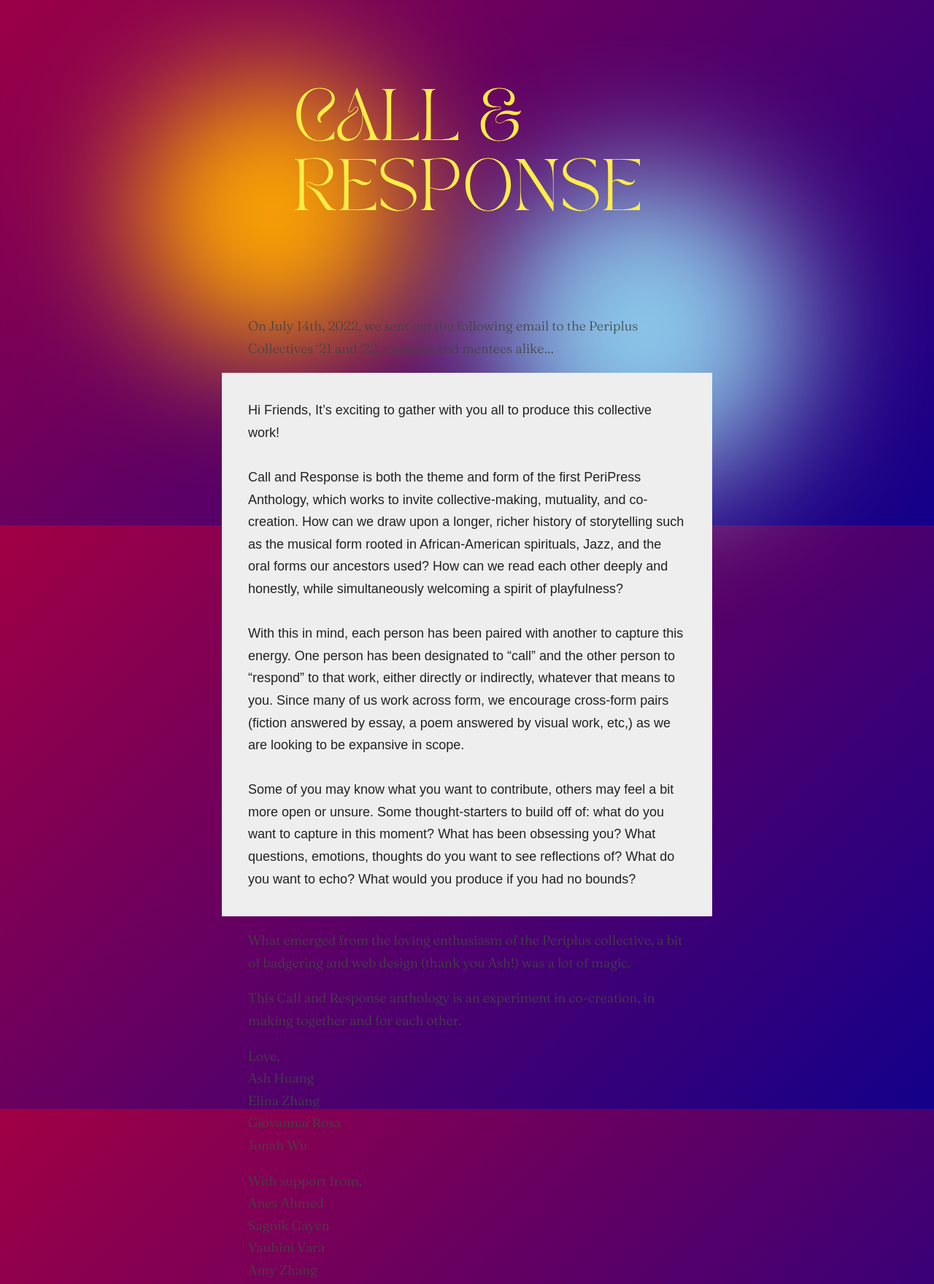
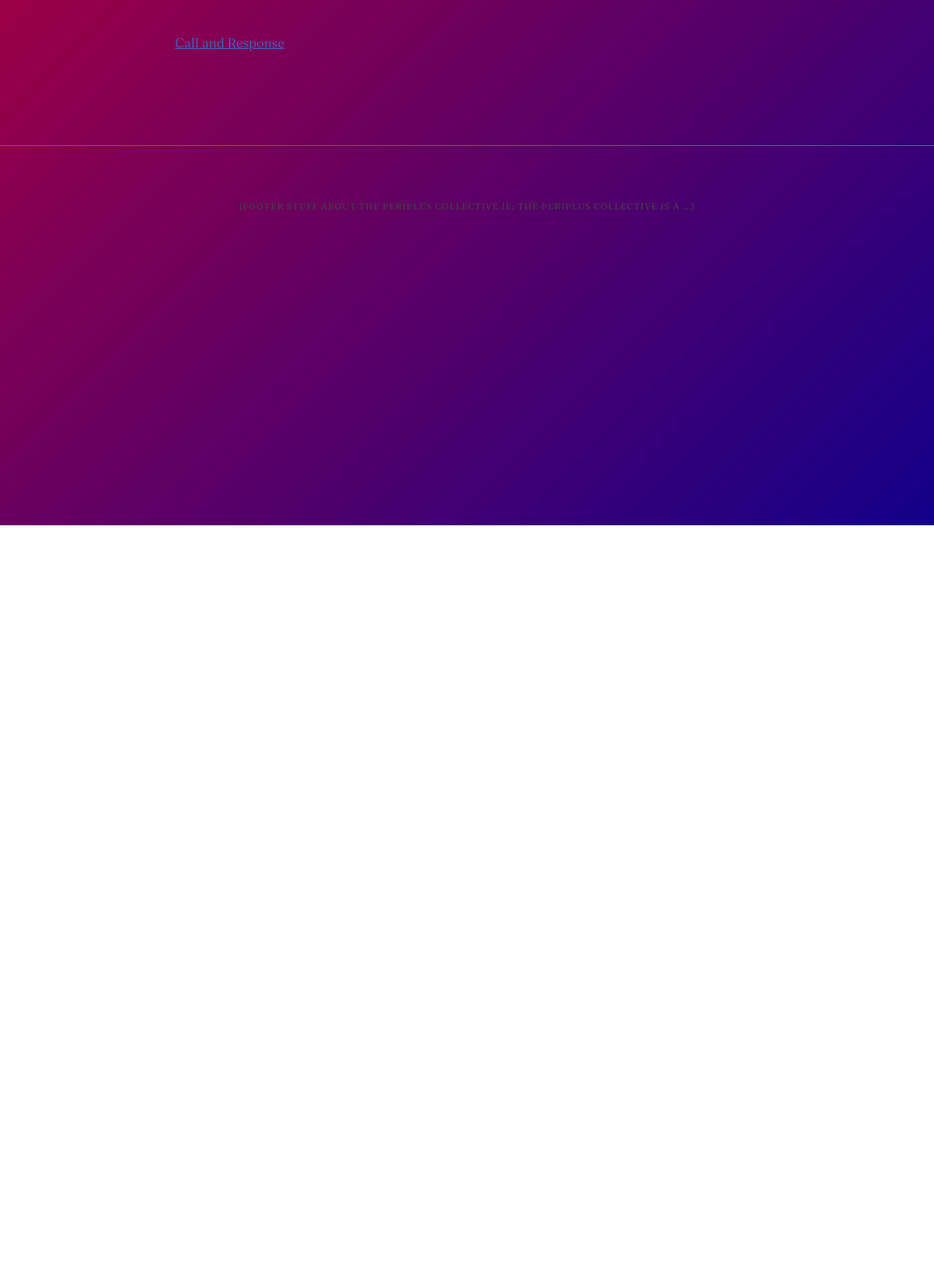
Before and after one commit to peripress/callandresponse, an Astro site: page / in a window 1280 px wide. Shown: the part 80-1840 px from the top of the page at 73% size. After the commit the page ends 800 px from the top, so only its background shows below. Built offline with nearby package versions, Linux system fonts and the light colour scheme; Astro itself is replaced by a stand-in of ours.

Commit message:
css fixes

```diff
--- a/src/config.ts
+++ b/src/config.ts
@@ -1,5 +1,5 @@
 // Place any global data in this file.
 // You can import this data from anywhere in your site by using the `import` keyword.
 
-export const SITE_TITLE = 'Periplus Press';
-export const SITE_DESCRIPTION = 'Periplus adventures';
+export const SITE_TITLE = 'Periplus Collective Press';
+export const SITE_DESCRIPTION = 'Anthologies by the Periplus Collective';
--- a/src/pages/index.astro
+++ b/src/pages/index.astro
@@ -11,39 +11,9 @@ import { SITE_TITLE, SITE_DESCRIPTION } from '../config';
 		<BaseHead title={SITE_TITLE} description={SITE_DESCRIPTION} />
 	</head>
 	<body>
-		<!-- <Header title={SITE_TITLE} /> -->
-		<img src="/CandRImages/CandRlogo.svg" />
-		<img id="gradientbkg" src="/CandRImages/blurs.svg" />
 		<main>
-			<p>On July 14th, 2022, we sent out the following email to the Periplus Collectives ‘21 and ‘22, mentors and mentees alike…</p>
 
-		<blockquote>Hi Friends,
-
-		It’s exciting to gather with you all to produce this collective work!
-
-		<br /><br />Call and Response is both the theme and form of the first PeriPress Anthology, which works to invite collective-making, mutuality, and co-creation. How can we draw upon a longer, richer history of storytelling such as the musical form rooted in African-American spirituals, Jazz, and the oral forms our ancestors used? How can we read each other deeply and honestly, while simultaneously welcoming a spirit of playfulness?
-
-		<br /><br />With this in mind, each person has been paired with another to capture this energy. One person has been designated to “call” and the other person to “respond” to that work, either directly or indirectly, whatever that means to you. Since many of us work across form, we encourage cross-form pairs (fiction answered by essay, a poem answered by visual work, etc,) as we are looking to be expansive in scope.
-
-		<br /><br />Some of you may know what you want to contribute, others may feel a bit more open or unsure. Some thought-starters to build off of: what do you want to capture in this moment? What has been obsessing you? What questions, emotions, thoughts do you want to see reflections of? What do you want to echo? What would you produce if you had no bounds? </blockquote>
-
-		<p>What emerged from the loving enthusiasm of the Periplus collective, a bit of badgering and web design (thank you Ash!) was a lot of magic. </p>
-
-		<p>This Call and Response anthology is an experiment in co-creation, in making together and for each other. </p>
-
-
-		<p>Love,
-		<br />Ash Huang
-		<br />Elina Zhang
-		<br />Giovannai Rosa
-		<br />Jonah Wu</p>
-
-		<p>With support from,
-		<br />Anes Ahmed
-		<br />Sagnik Gayen
-		<br />Vauhini Vara
-		<br />Amy Zhang</p>
-
+			<a href="callandresponse">Call and Response</a>
 
 		</main>
 		<Footer />
--- a/src/styles/global.css
+++ b/src/styles/global.css
@@ -113,7 +113,6 @@ blockquote {
 
 main {
 	border-radius: 6px;
-	margin: 100px 36px 0;
 	padding: 24px;
 }
 
```
